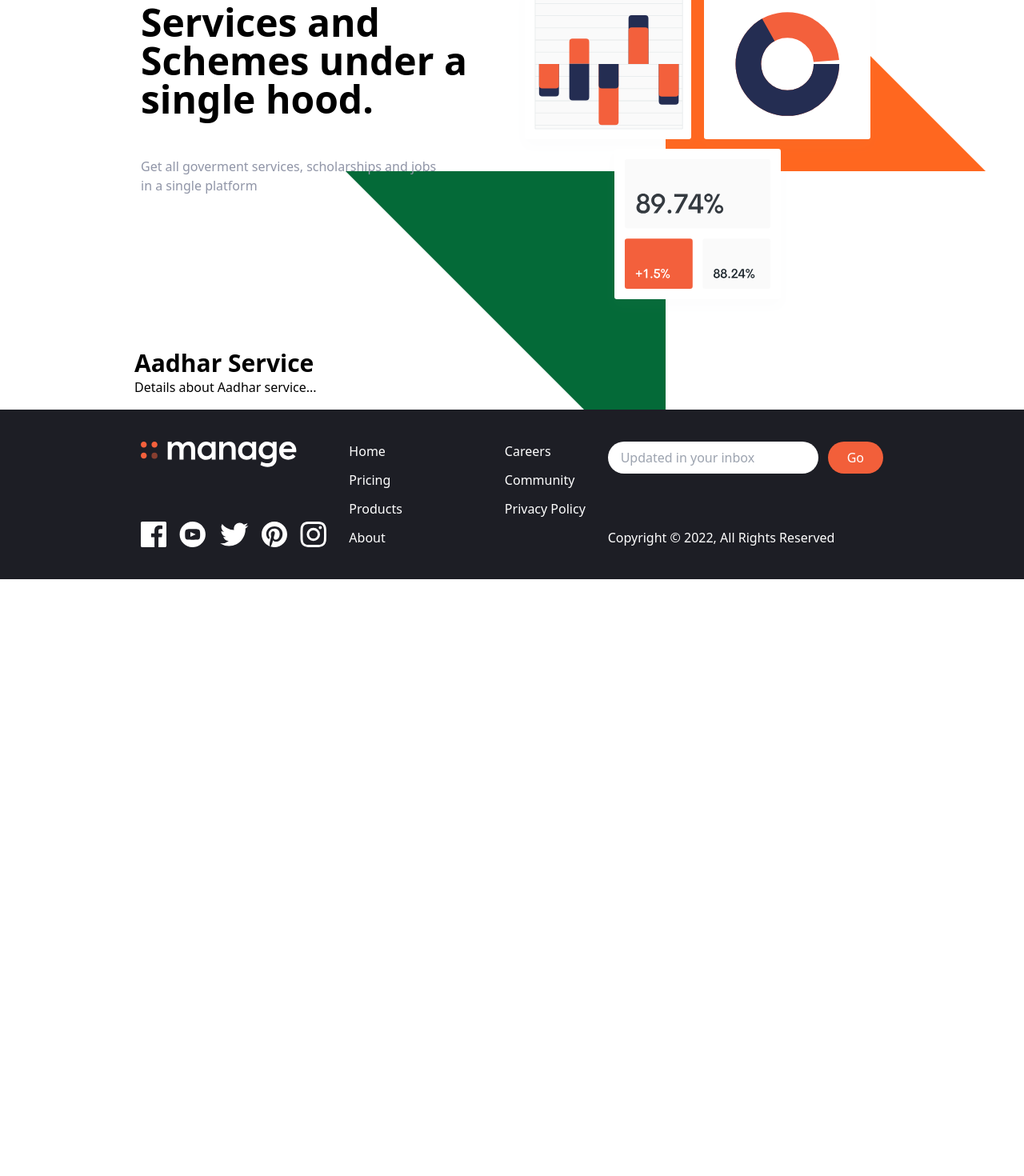
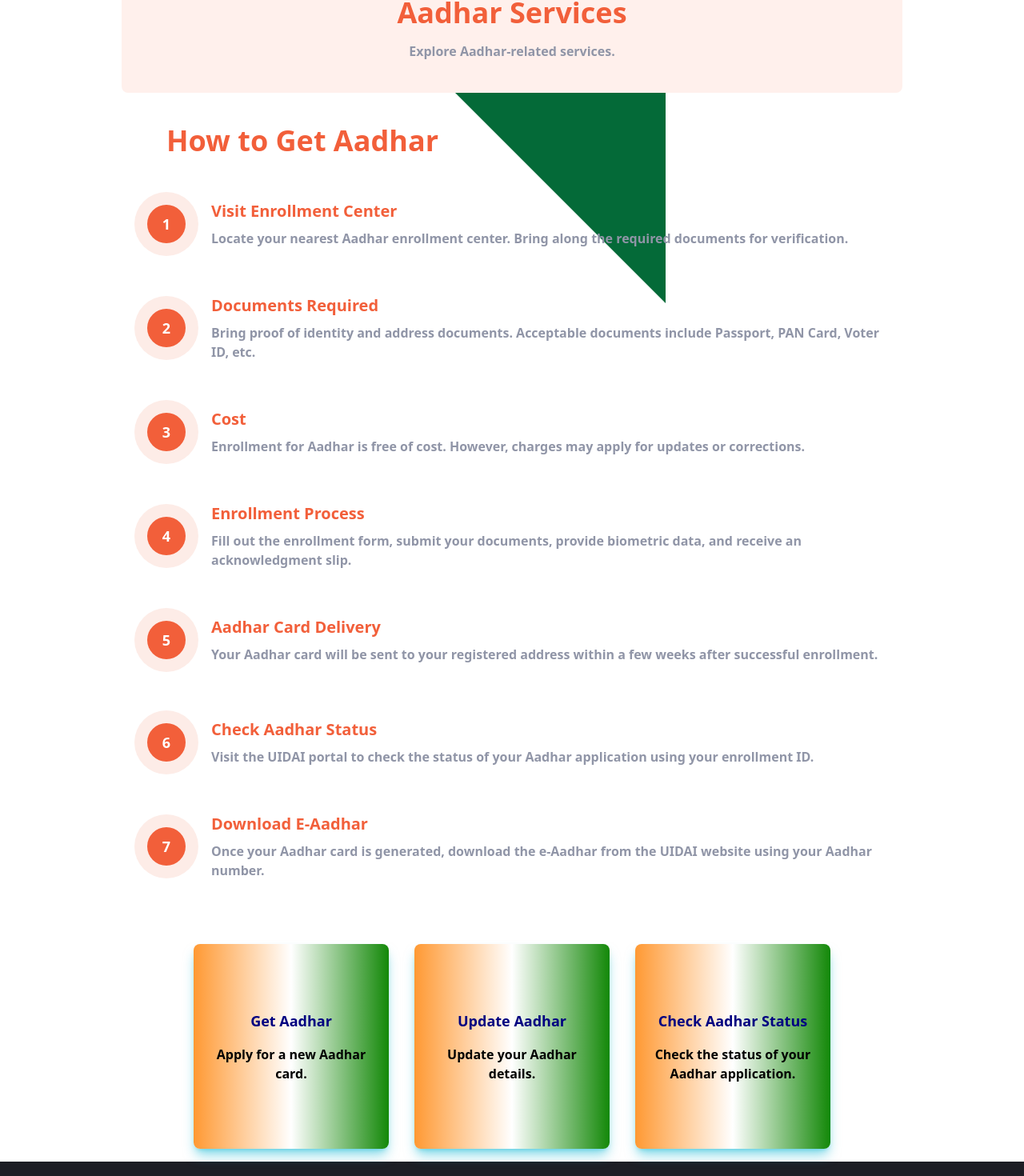
Before and after one commit to AyishikD/ADgov, a React (Create React App) app: page /aadhar in a window 1280 px wide. Shown: the part 164-1634 px from the top of the page at 80% size. Before the commit the page ends 888 px from the top, so only its background shows below. Built offline with nearby package versions, Linux system fonts and the light colour scheme; the HTML template or start-up script is replaced by a standard one.

Commit message:
Added aadhar card

```diff
--- a/src/App.js
+++ b/src/App.js
@@ -1,4 +1,4 @@
-import { BrowserRouter as Router, Routes, Route } from 'react-router-dom';
+import { BrowserRouter as Router, Routes, Route,useLocation } from 'react-router-dom';
 
 import Navbar from './components/Navbar';
 import Hero from './components/Hero';
@@ -16,7 +16,7 @@ function App() {
   return (
     <Router>
       <Navbar />
-      <Hero />
+      <ConditionalHero />
       <Routes>
         <Route path="/" element={<Services />} />
         <Route path="/aadhar" element={<Aadhar />} />
@@ -30,5 +30,14 @@ function App() {
     </Router>
   );
 }
+const ConditionalHero = () => {
+  const location = useLocation();
+  const hideHeroPaths = ['/aadhar', '/passport', '/pancard', '/drivinglicense', '/voterid', '/rationcard'];
+
+  if (hideHeroPaths.includes(location.pathname)) {
+    return null;
+  }
+  return <Hero />;
+};
 
 export default App;
--- a/src/Websites/aadhar.jsx
+++ b/src/Websites/aadhar.jsx
@@ -2,10 +2,177 @@ import React from 'react';
 
 const Aadhar = () => {
   return (
-    <div className="container mx-auto p-4">
-      <h1 className="text-3xl font-bold">Aadhar Service</h1>
-      <p>Details about Aadhar service...</p>
-    </div>
+    <section id='aadhar'>
+      {/* Aadhar Header Block */}
+      <div className='container px-4 py-10 mx-auto mt-10 bg-[#FFF0EC] rounded-lg'>
+        <h2 className='text-4xl font-bold text-center text-brightRed'>
+          Aadhar Services
+        </h2>
+        <p className='mt-4 text-center text-darkGrayishBlue font-bold'>
+          Explore Aadhar-related services.
+        </p>
+      </div>
+      <div className='container px-4 mt-10 ml-48'>
+        <h2 className='text-4xl text-left font-bold text-brightRed'>
+          How to Get Aadhar
+        </h2>
+        </div>
+      {/* Aadhar Steps */}
+      <div className='container px-4 py-10 mx-auto mt-1 space-y-8 md:space-y-12'>
+        {/* Step 1: Visit Enrollment Center */}
+        <div className='flex items-center'>
+          <div className='rounded-full bg-brightRedSupLight p-4'>
+            <div className='flex items-center justify-center w-12 h-12 bg-brightRed rounded-full'>
+              <span className='text-white font-bold text-lg'>1</span>
+            </div>
+          </div>
+          <div className='ml-4'>
+            <h3 className='text-xl font-bold text-brightRed'>Visit Enrollment Center</h3>
+            <p className='mt-2 text-darkGrayishBlue font-bold'>
+              Locate your nearest Aadhar enrollment center. Bring along the required documents for verification.
+            </p>
+          </div>
+        </div>
+
+        {/* Step 2: Documents Required */}
+        <div className='flex items-center'>
+          <div className='rounded-full bg-brightRedSupLight p-4'>
+            <div className='flex items-center justify-center w-12 h-12 bg-brightRed rounded-full'>
+              <span className='text-white font-bold text-lg'>2</span>
+            </div>
+          </div>
+          <div className='ml-4'>
+            <h3 className='text-xl font-bold text-brightRed'>Documents Required</h3>
+            <p className='mt-2 text-darkGrayishBlue font-bold'>
+              Bring proof of identity and address documents. Acceptable documents include Passport, PAN Card, Voter ID, etc.
+            </p>
+          </div>
+        </div>
+
+        {/* Step 3: Cost */}
+        <div className='flex items-center'>
+          <div className='rounded-full bg-brightRedSupLight p-4'>
+            <div className='flex items-center justify-center w-12 h-12 bg-brightRed rounded-full'>
+              <span className='text-white font-bold text-lg'>3</span>
+            </div>
+          </div>
+          <div className='ml-4'>
+            <h3 className='text-xl font-bold text-brightRed'>Cost</h3>
+            <p className='mt-2 text-darkGrayishBlue font-bold'>
+              Enrollment for Aadhar is free of cost. However, charges may apply for updates or corrections.
+            </p>
+          </div>
+        </div>
+
+        {/* Step 4: Enrollment Process */}
+        <div className='flex items-center'>
+          <div className='rounded-full bg-brightRedSupLight p-4'>
+            <div className='flex items-center justify-center w-12 h-12 bg-brightRed rounded-full'>
+              <span className='text-white font-bold text-lg'>4</span>
+            </div>
+          </div>
+          <div className='ml-4'>
+            <h3 className='text-xl font-bold text-brightRed'>Enrollment Process</h3>
+            <p className='mt-2 text-darkGrayishBlue font-bold'>
+              Fill out the enrollment form, submit your documents, provide biometric data, and receive an acknowledgment slip.
+            </p>
+          </div>
+        </div>
+
+        {/* Step 5: Delivery */}
+        <div className='flex items-center'>
+          <div className='rounded-full bg-brightRedSupLight p-4'>
+            <div className='flex items-center justify-center w-12 h-12 bg-brightRed rounded-full'>
+              <span className='text-white font-bold text-lg'>5</span>
+            </div>
+          </div>
+          <div className='ml-4'>
+            <h3 className='text-xl font-bold text-brightRed'>Aadhar Card Delivery</h3>
+            <p className='mt-2 text-darkGrayishBlue font-bold'>
+              Your Aadhar card will be sent to your registered address within a few weeks after successful enrollment.
+            </p>
+          </div>
+        </div>
+
+        {/* Step 6: Check Status */}
+        <div className='flex items-center'>
+          <div className='rounded-full bg-brightRedSupLight p-4'>
+            <div className='flex items-center justify-center w-12 h-12 bg-brightRed rounded-full'>
+              <span className='text-white font-bold text-lg'>6</span>
+            </div>
+          </div>
+          <div className='ml-4'>
+            <h3 className='text-xl font-bold text-brightRed'>Check Aadhar Status</h3>
+            <p className='mt-2 text-darkGrayishBlue font-bold'>
+              Visit the UIDAI portal to check the status of your Aadhar application using your enrollment ID.
+            </p>
+          </div>
+        </div>
+
+        {/* Step 7: Download E-Aadhar */}
+        <div className='flex items-center'>
+          <div className='rounded-full bg-brightRedSupLight p-4'>
+            <div className='flex items-center justify-center w-12 h-12 bg-brightRed rounded-full'>
+              <span className='text-white font-bold text-lg'>7</span>
+            </div>
+          </div>
+          <div className='ml-4'>
+            <h3 className='text-xl font-bold text-brightRed'>Download E-Aadhar</h3>
+            <p className='mt-2 text-darkGrayishBlue font-bold'>
+              Once your Aadhar card is generated, download the e-Aadhar from the UIDAI website using your Aadhar number.
+            </p>
+          </div>
+        </div>
+      </div>
+
+      {/* Aadhar Service Boxes */}
+      <div className='container flex flex-wrap justify-center mx-auto mt-10 space-y-8 md:space-y-0'>
+        {/* Aadhar Service Box 1 */}
+        <a
+          href="https://uidai.gov.in/my-aadhaar/get-aadhaar.html"
+          target="_blank"
+          rel="noopener noreferrer"
+          className='flex flex-col items-center justify-center mt-0 w-full h-64 p-6 m-4 bg-gradient-to-r from-[#FF9933] via-[#FFFFFF] to-[#138808] rounded-lg shadow-lg shadow-cyan-500/50 md:w-1/4 hover:opacity-75'
+        >
+          <h3 className='mb-4 text-lg font-bold text-center text-[#000080]'>
+            Get Aadhar
+          </h3>
+          <p className='text-center text-black font-bold'>
+            Apply for a new Aadhar card.
+          </p>
+        </a>
+
+        {/* Aadhar Service Box 2 */}
+        <a
+          href="https://uidai.gov.in/my-aadhaar/update-aadhaar.html"
+          target="_blank"
+          rel="noopener noreferrer"
+          className='flex flex-col items-center justify-center w-full h-64 p-6 m-4 bg-gradient-to-r from-[#FF9933] via-[#FFFFFF] to-[#138808] rounded-lg shadow-lg shadow-cyan-500/50 md:w-1/4 hover:opacity-75'
+        >
+          <h3 className='mb-4 text-lg font-bold text-center text-[#000080]'>
+            Update Aadhar
+          </h3>
+          <p className='text-center text-black font-bold'>
+            Update your Aadhar details.
+          </p>
+        </a>
+
+        {/* Aadhar Service Box 3 */}
+        <a
+          href="https://myaadhaar.uidai.gov.in/check-aadhaar"
+          target="_blank"
+          rel="noopener noreferrer"
+          className='flex flex-col items-center justify-center w-full h-64 p-6 m-4 bg-gradient-to-r from-[#FF9933] via-[#FFFFFF] to-[#138808] rounded-lg shadow-lg shadow-cyan-500/50 md:w-1/4 hover:opacity-75'
+        >
+          <h3 className='mb-4 text-lg font-bold text-center text-[#000080]'>
+            Check Aadhar Status
+          </h3>
+          <p className='text-center text-black font-bold'>
+            Check the status of your Aadhar application.
+          </p>
+        </a>
+      </div>
+    </section>
   );
 };
 
--- a/src/components/Hero.jsx
+++ b/src/components/Hero.jsx
@@ -1,7 +1,4 @@
-
-
 import illustrationIntro from '../assets/images/illustration-intro.svg';
-
 const Hero = () => {
   return (
     <section id='hero'>
```
